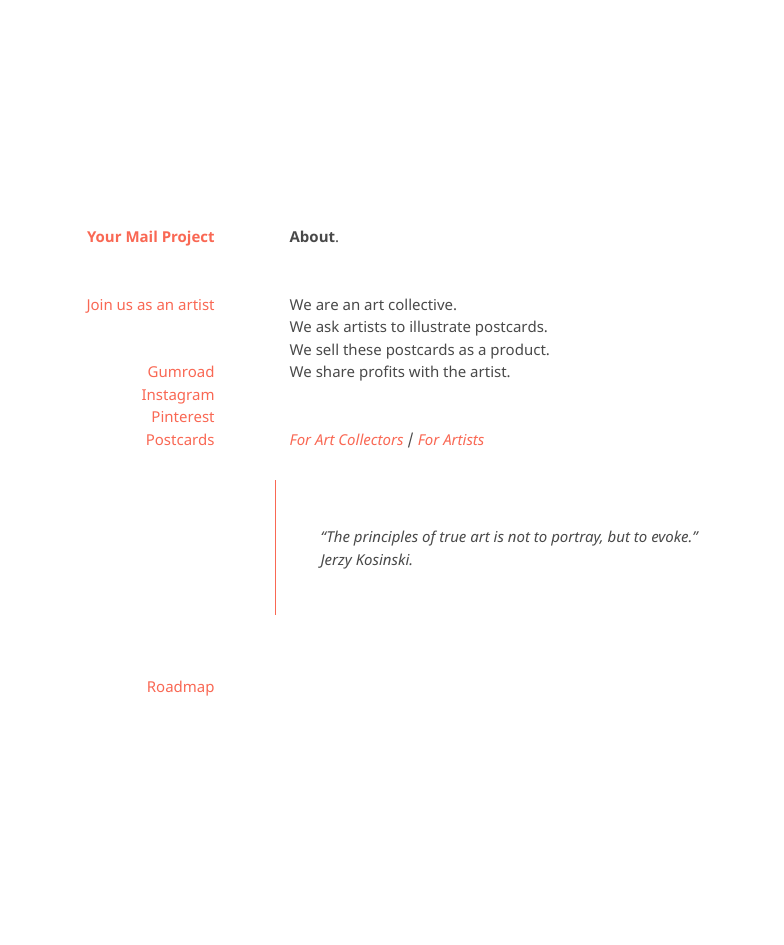
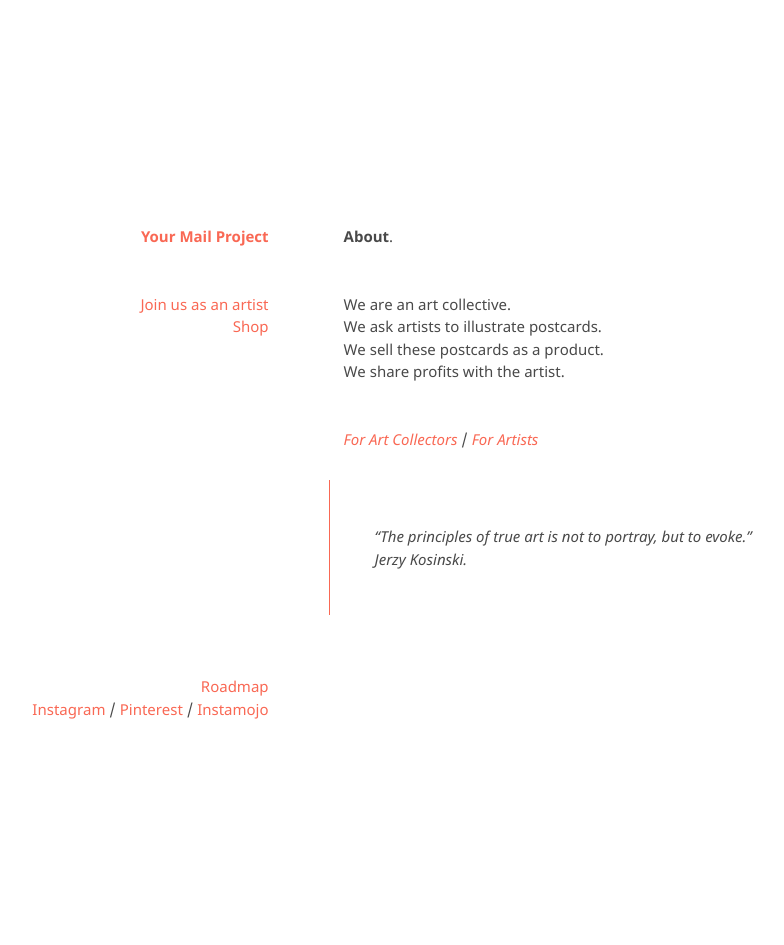
Before and after one commit to kvshvlin/yourmailproject, a Jekyll site: the page built from index.md, in a window 1280 px wide. Shown: the whole page, without its empty margins (233-1017 px from the left). Built offline with Jekyll 4.4.1, drawn with Linux system fonts in a browser that asks for light colours; our own code applies the rules of GitHub Pages for plain Markdown files; before the commit the page ends 923 px from its top, so only the background shows below that.

Commit message:
Update default.html

```diff
--- a/_layouts/default.html
+++ b/_layouts/default.html
@@ -16,14 +16,9 @@
         <div class="grid-item">
 		<h1><a href="https://kvshvlin.github.io/yourmailproject">Your Mail Project</a></h1>
 		<p>
-			<a href="https://yourmailproject.typeform.com/to/krhWpQJZ" target="_blank">Join us as an artist</a>
+			<a href="https://yourmailproject.typeform.com/to/krhWpQJZ" target="_blank">Join us as an artist</a><br>
+			<a href="https://www.gumroad.com/yourmailproject" target="_blank">Shop</a>
 	        </p>
-	        <p>
-			<a href="https://www.gumroad.com/yourmailproject" target="_blank">Gumroad</a><br>
-			<a href="https://www.instagram.com/yourmailproject" target="_blank">Instagram</a><br>
-			<a href="https://in.pinterest.com/yourmailproject" target="_blank">Pinterest</a><br>
-			<a href="https://www.instamojo.com/yourmailproject" target="_blank">Postcards</a><br>
-		</p>
         </div>
       	</header>
       	<section>
@@ -33,10 +28,11 @@
       	</section>
       	<footer>
         <div class="grid-item">
-        <p>
-			<a href="https://kvshvlin.github.io/roadmap.html">Roadmap</a>
-	</p>
-		</div>
+	        <p>
+			<a href="https://kvshvlin.github.io/roadmap.html">Roadmap</a><br>
+			<a href="https://www.instagram.com/yourmailproject" target="_blank">Instagram</a> / <a href="https://in.pinterest.com/yourmailproject" target="_blank">Pinterest</a> / <a href="https://www.instamojo.com/yourmailproject" target="_blank">Instamojo</a>
+		</p>
+	</div>
       </footer>
     </div>
   </body>
```
